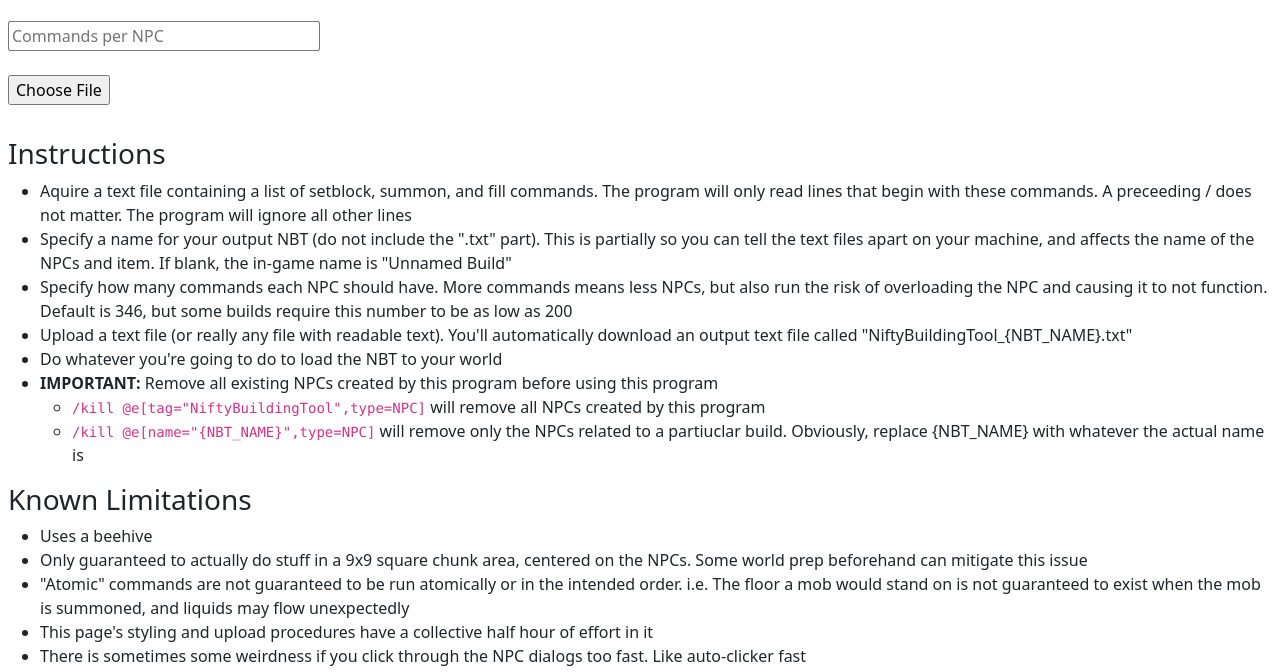
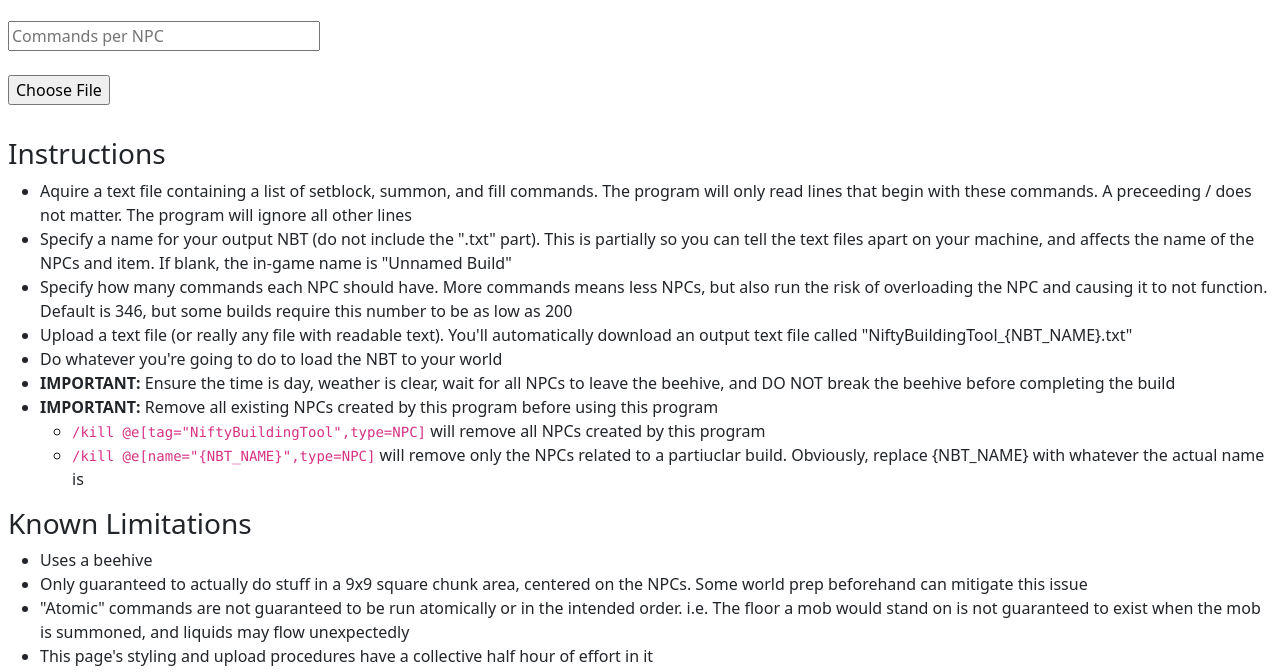
Before and after one commit to Brutus314/MCBE_NiftyBuildingTool.github.io, a plain HTML site: page index.html in a window 1280 px wide. Shown: the part 97-769 px from the top of the page. Drawn offline with nearby package versions, Linux system fonts and the light colour scheme.

Commit message:
Documentation updates

```diff
--- a/index.html
+++ b/index.html
@@ -26,6 +26,7 @@
                 <li>Specify how many commands each NPC should have. More commands means less NPCs, but also run the risk of overloading the NPC and causing it to not function. Default is 346, but some builds require this number to be as low as 200</li>
                 <li>Upload a text file (or really any file with readable text). You'll automatically download an output text file called "NiftyBuildingTool_{NBT_NAME}.txt"</li>
                 <li>Do whatever you're going to do to load the NBT to your world</li>
+                <li><b>IMPORTANT: </b>Ensure the time is day, weather is clear, wait for all NPCs to leave the beehive, and DO NOT break the beehive before completing the build</li>
                 <li><b>IMPORTANT: </b>Remove all existing NPCs created by this program before using this program
                     <ul>
                         <li><code>/kill @e[tag="NiftyBuildingTool",type=NPC]</code> will remove all NPCs created by this program</li>
```
Also changed, not shown: 1 other file.
